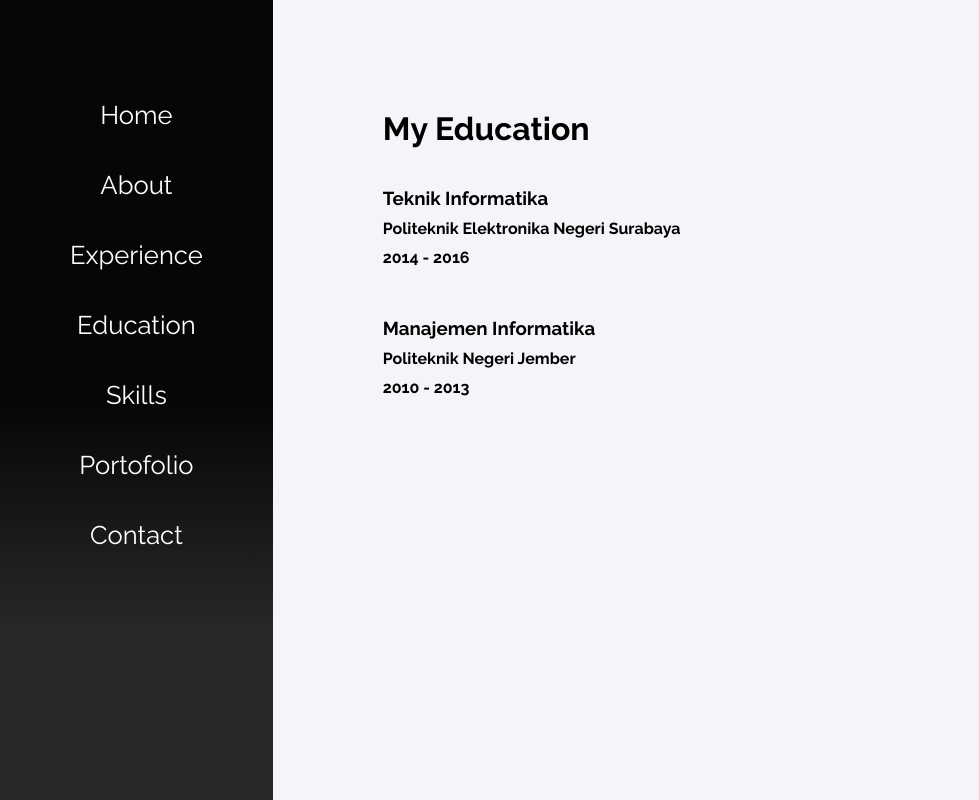
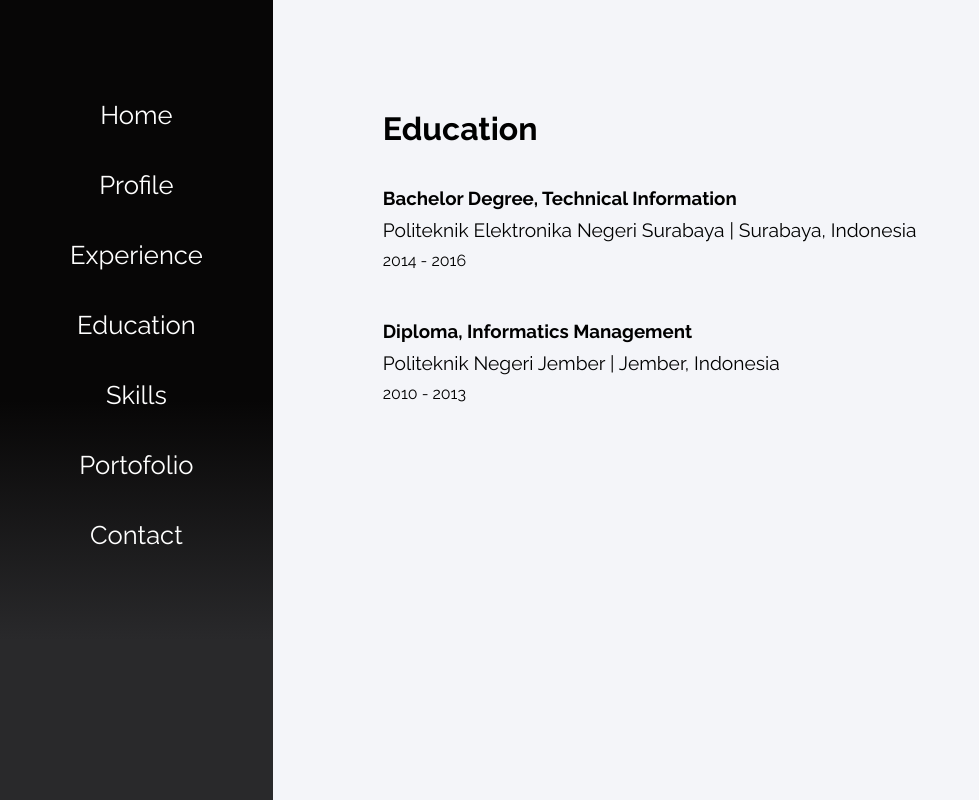
Before and after one commit to AdigunaHakim/personal-portofolio, a React (Create React App) app: page /education in a window 1280 px wide. Shown: the whole page, without its empty margins (0-979 px from the left). Built offline with nearby package versions, Linux system fonts and the light colour scheme.

Commit message:
fix content & css widecard

```diff
--- a/public/index.html
+++ b/public/index.html
@@ -10,6 +10,7 @@
       content="Web site created using create-react-app"
     />
     <link rel="apple-touch-icon" href="%PUBLIC_URL%/logo192.png" />
+    <link rel="stylesheet" href="https://cdnjs.cloudflare.com/ajax/libs/semantic-ui/2.4.1/semantic.min.js" />
     <!--
       manifest.json provides metadata used when your web app is installed on a
       user's mobile device or desktop. See https://developers.google.com/web/fundamentals/web-app-manifest/
--- a/src/App.css
+++ b/src/App.css
@@ -121,6 +121,10 @@
   margin:30px;
 }
 
+.thridtext{
+  font-size: medium;
+}
+
 @media all and (max-width: 450px) {
   :root {
     --fontsize-nav:1rem;
--- a/src/components/Navbar.js
+++ b/src/components/Navbar.js
@@ -23,7 +23,7 @@
             <nav>
             <ul>
             <Navitem item="Home" tolink="/"  activec={this.activeitem}></Navitem>
-            <Navitem item="About" tolink="/about"  activec={this.activeitem}></Navitem>
+            <Navitem item="Profile" tolink="/about"  activec={this.activeitem}></Navitem>
             <Navitem item="Experience" tolink="/experience"  activec={this.activeitem}></Navitem>
             <Navitem item="Education" tolink="/education"  activec={this.activeitem}></Navitem>
             <Navitem item="Skills" tolink="/skills"  activec={this.activeitem}></Navitem>
--- a/src/components/Widecard.js
+++ b/src/components/Widecard.js
@@ -1,4 +1,4 @@
-import React, { Component } from 'react'
+import React, { Component } from "react";
 
 class Widecard extends Component {
   render() {
@@ -6,12 +6,14 @@
       <div class="widecard">
         <div class="compdet">
           <h3>{this.props.title}</h3>
-            <h4 class="secondtext">{this.props.where}</h4>
-            <h4 class="secondtext">{this.props.from} - {this.props.to}</h4>
+          <p class="secondtext">{this.props.where}</p>
+          <p class="thridtext">
+            {this.props.from} - {this.props.to}
+          </p>
         </div>
       </div>
-            )
+    );
   }
 }
 
-export default Widecard
+export default Widecard;
--- a/src/contents/About.js
+++ b/src/contents/About.js
@@ -5,10 +5,9 @@
     render() {
         return (
             <div className="condiv">
-            <h1 className="subtopic">About Me</h1>
-            <h4>Hey there,</h4>
-            <h1>I'm Adiguna Surya Hakim</h1>
-            <h3>Senior Software Engineer | Fullstack Developer | <u>Technology Enthusiast</u></h3>
+            <h1 className="subtopic">Profile</h1>
+            <h1>Adiguna Surya Hakim</h1>
+            <h3>Software Engineer | Fullstack Developer | <u>Technology Enthusiast</u></h3>
             <br></br>
             <p>I’m a tech triple threat - database architecture, software & telecommunication engineer. Enthusiastic software engineer with 5+ years experience of system development, especially backend by prioritizing security, maintainability & scalability. My greatest strength is the ability of good analysis, in designing system architecture & problem solving.
             </p>
--- a/src/contents/Contact.js
+++ b/src/contents/Contact.js
@@ -4,9 +4,10 @@
     render() {
         return (
             <div className="condiv">
-            <h1 className="subtopic">Contact Me</h1>
+            <h1 className="subtopic">Contact</h1>
             <h3>Email  :   adiguna.hakim@gmail.com</h3>
             <h3>Instagram   :   @adiguna_hakim</h3>
+            <h3>Phone & WhatsApp : (+62) 81338391027 </h3>
             <Social />
             </div>
             )
--- a/src/contents/Education.js
+++ b/src/contents/Education.js
@@ -5,16 +5,16 @@
   render() {
     return (
       <div className="condiv">
-        <h1 className="subtopic">My Education</h1>
+        <h1 className="subtopic">Education</h1>
         <Widecard
-          title="Teknik Informatika"
-          where="Politeknik Elektronika Negeri Surabaya"
+          title="Bachelor Degree, Technical Information "
+          where="Politeknik Elektronika Negeri Surabaya | Surabaya, Indonesia"
           from="2014"
           to="2016"
         />
         <Widecard
-          title="Manajemen Informatika"
-          where="Politeknik Negeri Jember"
+          title="Diploma, Informatics Management"
+          where="Politeknik Negeri Jember | Jember, Indonesia"
           from="2010"
           to="2013"
         />
--- a/src/contents/Experience.js
+++ b/src/contents/Experience.js
@@ -5,7 +5,7 @@
   render() {
     return (
       <div className="condiv">
-        <h1 className="subtopic">My Experience</h1>
+        <h1 className="subtopic">Experience</h1>
         <Widecard
           title="Technical Lead of IT Common Service Enablement"
           where="PT Bank Tabungan Pensiun Nasional | Jakarta, Indonesia"
@@ -13,7 +13,7 @@
           to="Present"
         />
         <Widecard
-          title="Application Development Engineer | Fullstack Developer"
+          title="Software Engineer | Fullstack Developer"
           where="PT Bank Tabungan Pensiun Nasional | Jakarta, Indonesia"
           from="Feb 2019"
           to="Aug 2019"
--- a/src/contents/Skills.js
+++ b/src/contents/Skills.js
@@ -1,26 +1,40 @@
-import React, { Component } from 'react'
+import React, { Component } from "react";
 
 class Skills extends Component {
-    constructor(props)
-    {
+  constructor(props) {
     super(props);
-        this.state={
-            'myskills':['HTML','CSS','JS','PHP','REACT JS','FIREBASE','MIT APP']
+    this.state = {
+      myskills: [
+        "Java",
+        "Javascript",
+        "Spring Framework",
+        "NodeJS",
+        "React",
+        "GraphQL",
+        "Kafka",
+        "Kubernates",
+        "Docker",
+        "Analysis",
+        "Architecture"
+      ],
     };
   }
 
   render() {
     return (
       <div className="condiv skills">
-            <h1 className="subtopic">My Skills</h1>
+        <h1 className="subtopic">Skills</h1>
         <ul>
-            {this.state.myskills.map((value)=>{
-                return <li>{value}</li>
+          {this.state.myskills.map((value) => {
+            return <li>{value}</li>;
           })}
         </ul>
+        <div class="ui segment">
+          <b> Agile | CI/CD | TDD </b>
         </div>
-            )
+      </div>
+    );
   }
 }
 
-    export default Skills
+export default Skills;
```
Lines whose indentation alone changed are shown as unchanged.
